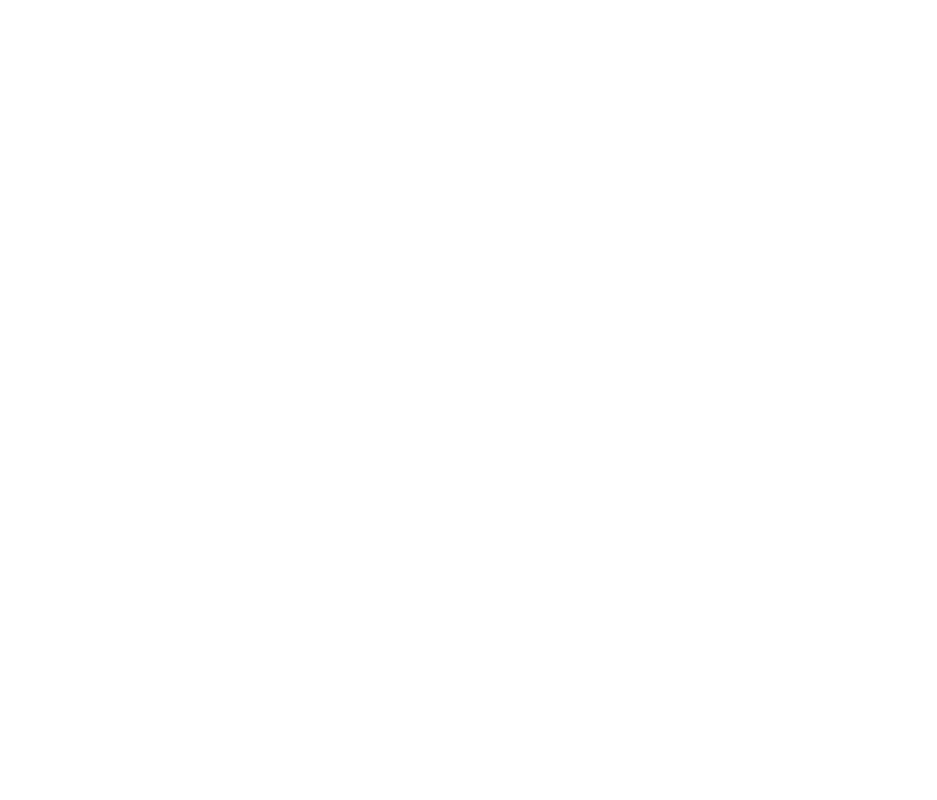
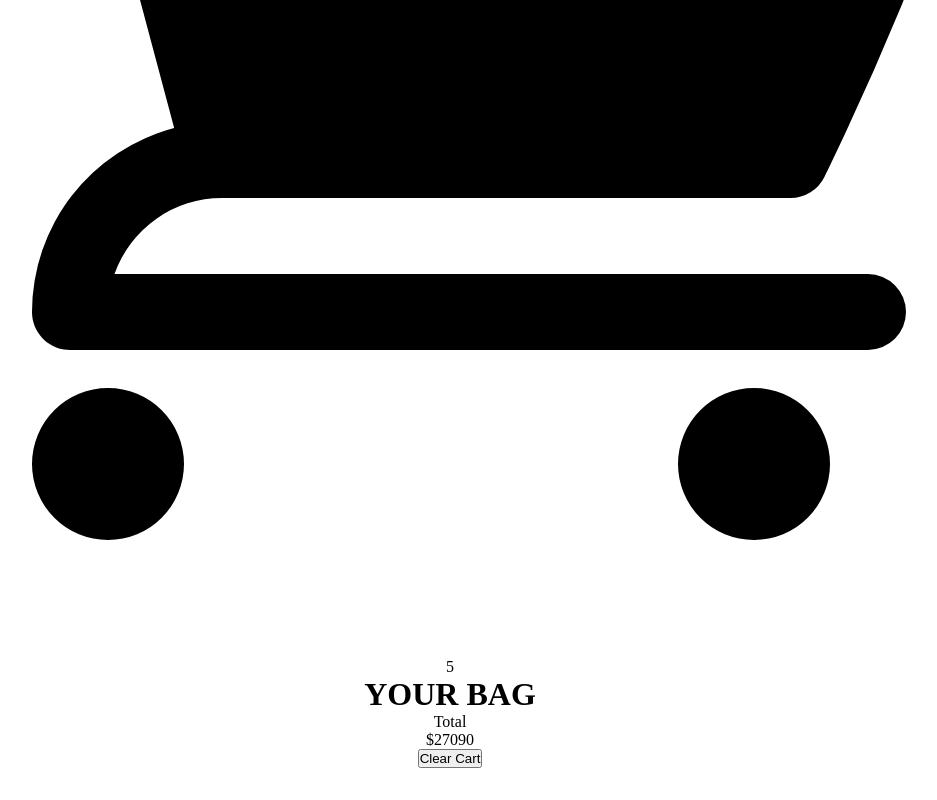
Before and after one commit to Luka-Popovic06/cart, a React (Vite) app: page / in a window 1280 px wide. Shown: the part 631-1431 px from the top of the page, without its empty margins (190-1127 px from the left). Before the commit the page ends 800 px from the top, so only its background shows below. Built offline with nearby package versions, Linux system fonts and the light colour scheme.

Commit message:
add initial shopping cart UI structure

```diff
--- a/src/App.jsx
+++ b/src/App.jsx
@@ -4,7 +4,37 @@
 function App() {
   const [count, setCount] = useState(0);
 
-  return <></>;
+  return (
+    <>
+      <header className="header">
+        <h1>UseReducer</h1>
+        <div className="products-box">
+          <svg
+            className="icon-1"
+            xmlns="http://www.w3.org/2000/svg"
+            viewBox="0 0 24 24"
+            fill="currentColor"
+          >
+            <path d="M2.25 2.25a.75.75 0 0 0 0 1.5h1.386c.17 0 .318.114.362.278l2.558 9.592a3.752 3.752 0 0 0-2.806 3.63c0 .414.336.75.75.75h15.75a.75.75 0 0 0 0-1.5H5.378A2.25 2.25 0 0 1 7.5 15h11.218a.75.75 0 0 0 .674-.421 60.358 60.358 0 0 0 2.96-7.228.75.75 0 0 0-.525-.965A60.864 60.864 0 0 0 5.68 4.509l-.232-.867A1.875 1.875 0 0 0 3.636 2.25H2.25ZM3.75 20.25a1.5 1.5 0 1 1 3 0 1.5 1.5 0 0 1-3 0ZM16.5 20.25a1.5 1.5 0 1 1 3 0 1.5 1.5 0 0 1-3 0Z" />
+          </svg>
+          <p className="products-number">5</p>
+        </div>
+      </header>
+      <main className="container">
+        <h1>YOUR BAG</h1>
+        <ul className="list"></ul>
+        <div>
+          <p className="p-total">Total</p>
+          <p className="total-price">
+            $<span>27090</span>
+          </p>
+        </div>
+        <button type="button" className="clear-btn">
+          Clear Cart
+        </button>
+      </main>
+    </>
+  );
 }
 
 export default App;
--- a/src/index.css
+++ b/src/index.css
@@ -0,0 +1,4 @@
+* {
+  margin: 0;
+  padding: 0;
+}
```
